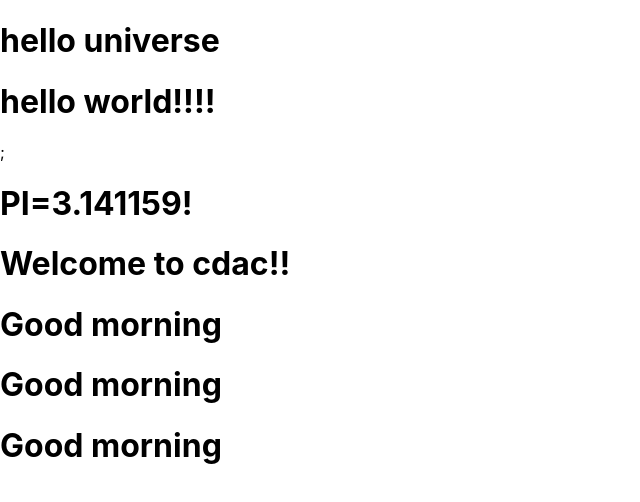
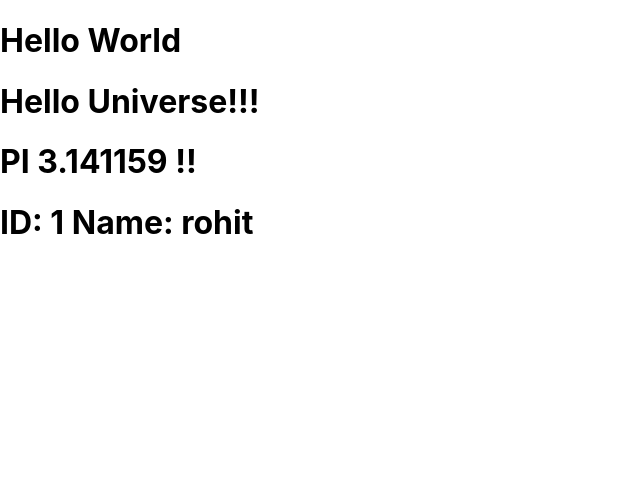
Before and after one commit to suraj123-coder/new-react-app, a React (Create React App) app: page / in a window 1280 px wide. Shown: the top 502 px of the page, without its empty margins (0-640 px from the left). Built offline with nearby package versions, Linux system fonts and the light colour scheme.

Commit message:
interpolation with object

```diff
--- a/src/App.js
+++ b/src/App.js
@@ -1,31 +1,21 @@
 
+// Using Object Literal
+function App() {
+  let str = `Hello Universe!!!`;
+  let pi = 3.141159;
+  let user = { id: 1, name: "rohit" };
 
-function App(){
-  let str =`hello world!!!!`;
-  let pi = 3.141159;
-  let active =true;
-  let isUseredLogedIn=true;
-
-  return(
+  // JSX :: User Interface
+  return (
     <>
-    <h1>hello universe</h1>
-      <h1>{str}</h1>;
-      <h1>PI={pi}!</h1>
-
-       {/**IF Logged In */}
-      {isUseredLogedIn && <h1>Welcome to cdac!!</h1>}
-
-        {/**Usage of boolean */}
-
-        <h1>{active ?" Good morning" : "Good night"}</h1>
-
-         {/** MOST USEFUL  */}
-         {active && <h1>Good morning</h1>}
-         {active ? <h1>Good morning</h1>:<h1>Good night</h1>}
+      <h1>Hello World</h1>
+      <h1>{str}</h1>
+      <h1>PI {pi} !!</h1>
+      <h1>
+        ID: {user.id} Name: {user.name}
+      </h1>
     </>
   );
-
-
 }
 
 export default App;
```
